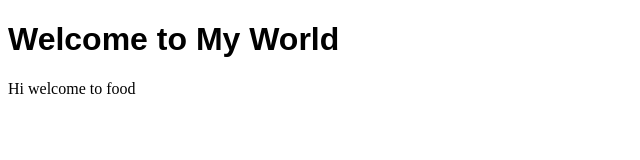
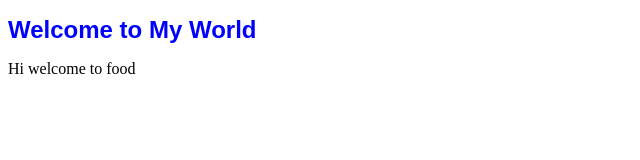
Before and after one commit to Tinku67/Myworld, a plain HTML site: page index.html in a window 1280 px wide. Shown: the whole page, without its empty margins (0-640 px from the left). Drawn offline with Linux system fonts and the light colour scheme.

Commit message:
Updated index.css

```diff
--- a/index.css
+++ b/index.css
@@ -1,6 +1,7 @@
 .head{
-    color: blueq
+    color: blue;
     font-size: 24px;
     font-family: Arial, sans-serif;
 
+
 }
```
